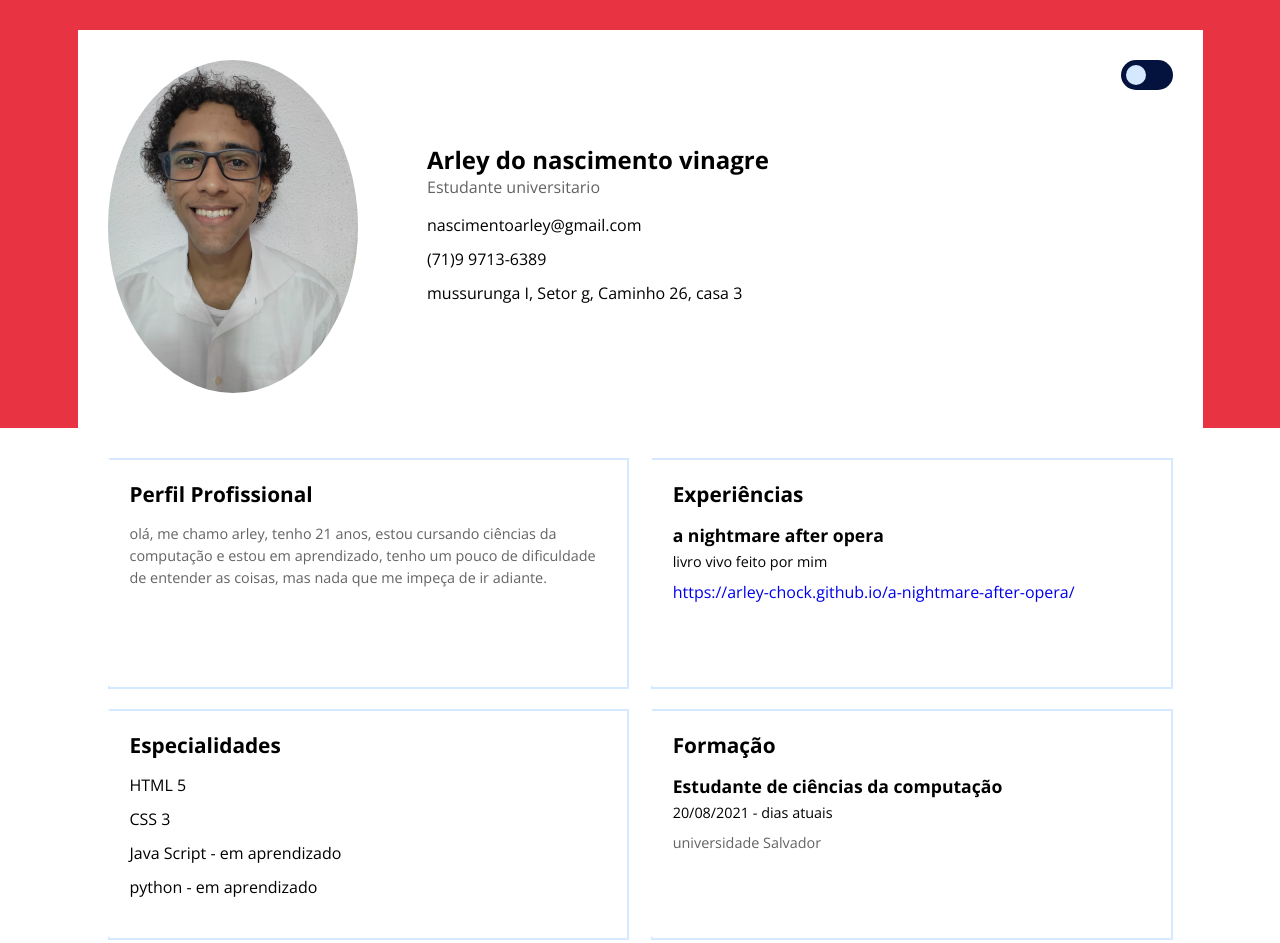
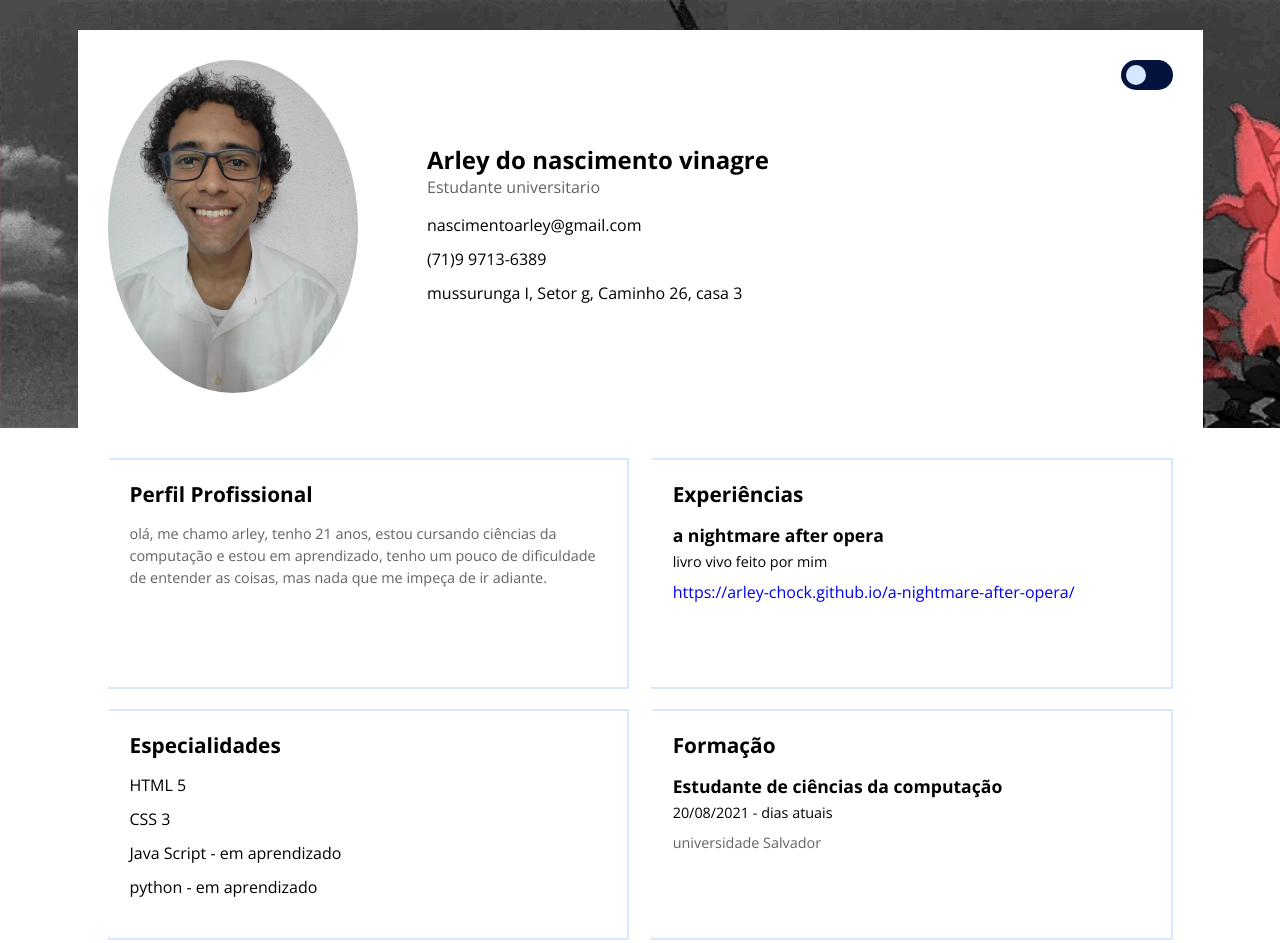
Before and after one commit to arley-chock/portfolio, a plain HTML site: page index.html in a window 1280 px wide. Shown: the top 943 px of the page. Drawn offline with nearby package versions, Linux system fonts and the light colour scheme.

Commit message:
gif background

```diff
--- a/assets/css/style.css
+++ b/assets/css/style.css
@@ -57,6 +57,8 @@ body{
 
 /* HEADER */
 header{
+    background-image: url(original.gif);
+    background-size: contain;
     background-color: var(--corBackgroundPrimaria);
     padding: 30px 30px 0;
 }
--- a/index.html
+++ b/index.html
@@ -11,7 +11,7 @@
         <link href="https://fonts.googleapis.com/css2?family=Open+Sans:wght@300;400;600;700;800&display=swap" rel="stylesheet">
 
         <link rel="stylesheet" href="./assets/css/style.css">
-        <link rel="stylesheet" href="assets/css/butão.css">
+
 
     </head>
     <body>
```
Also changed, not shown: assets/css/original.gif (added), assets/img/original.gif (added).
